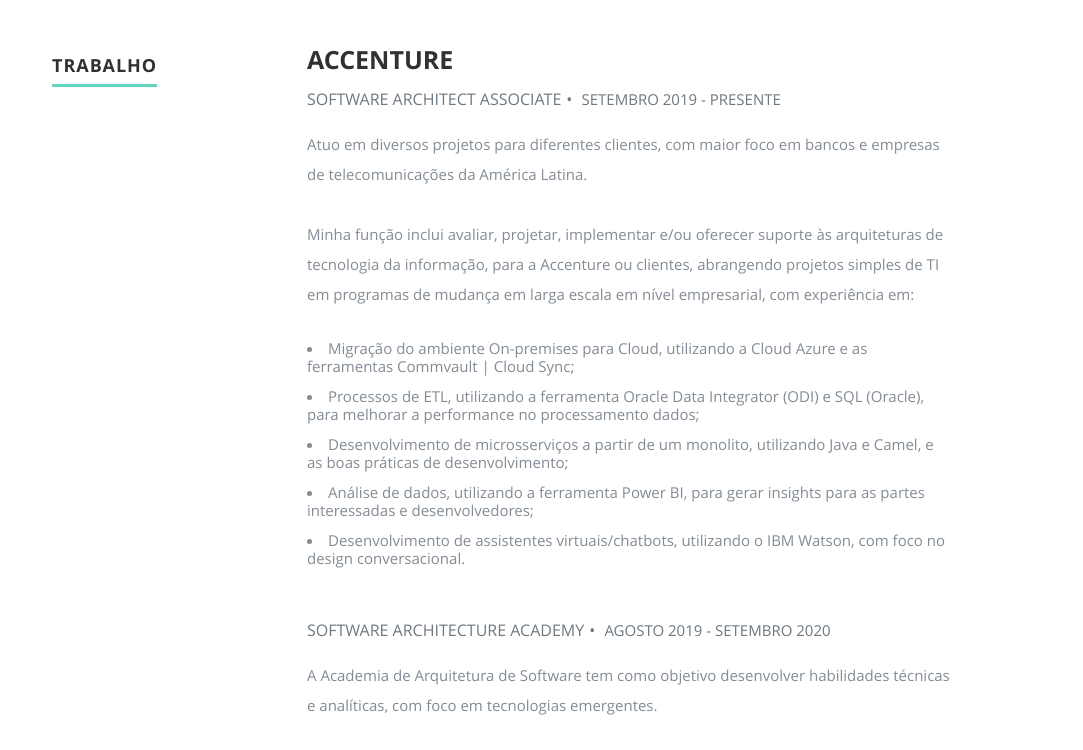
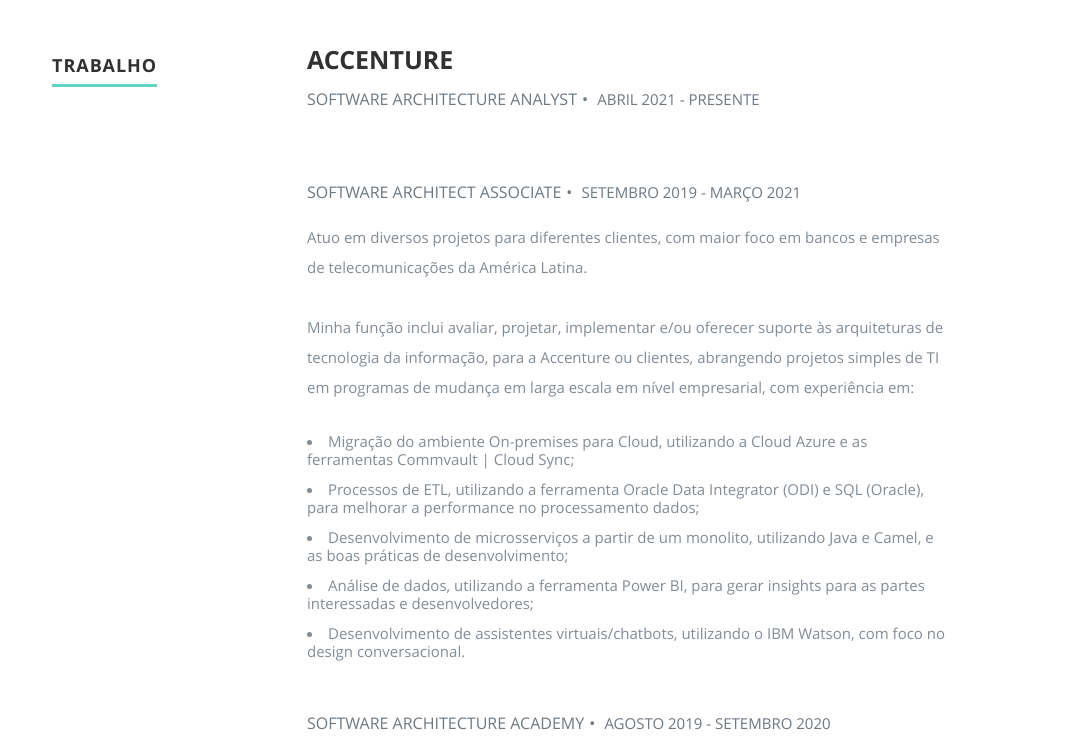
Before and after one commit to bruvaccaro/bruvaccaro.github.io, a plain HTML site: page index.html in a window 1280 px wide. Shown: the part 2340-3090 px from the top of the page, without its empty margins (98-1181 px from the left). Drawn offline with Linux system fonts and the light colour scheme.

Commit message:
Update index.html

```diff
--- a/index.html
+++ b/index.html
@@ -94,7 +94,10 @@
                <div class="row item">
                   <div class="twelve columns">
                      <h3>Accenture</h3>
-                     <p class="info">Software Architect Associate<span>&bull;</span> <em class="date">Setembro 2019 - Presente</em></p>
+                     <p class="info">Software Architecture Analyst<span>&bull;</span> <em class="date">Abril 2021 - Presente</em></p>
+                     <p></p>
+                     <br>
+                     <p class="info">Software Architect Associate<span>&bull;</span> <em class="date">Setembro 2019 - Março 2021</em></p>
                      <p>Atuo em diversos projetos para diferentes clientes, com maior foco em bancos e empresas de telecomunicações da América Latina.</p>
                      <p>Minha função inclui avaliar, projetar, implementar e/ou oferecer suporte às arquiteturas de tecnologia da informação, para a Accenture ou clientes, abrangendo projetos simples de TI em programas de mudança em larga escala em nível empresarial, com experiência em:</p>
                      <li>Migração do ambiente On-premises para Cloud, utilizando a Cloud Azure e as ferramentas Commvault | Cloud Sync;</li>
```
